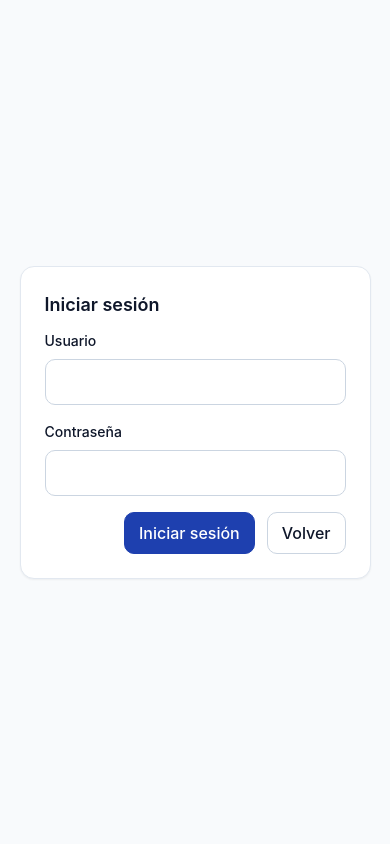
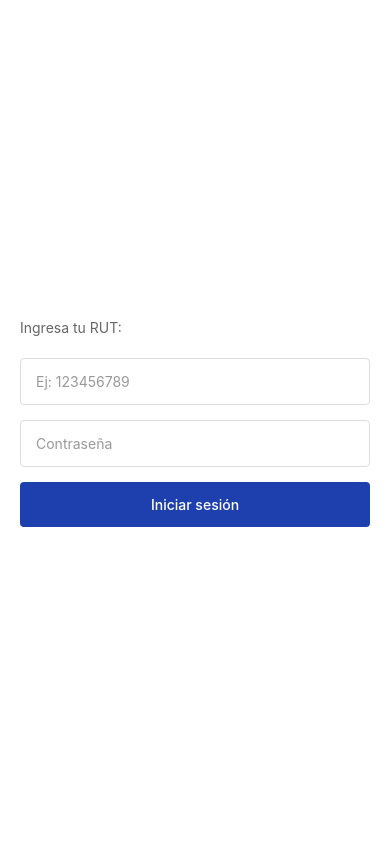
Before and after one commit to Joaquinezb/Casa_de_la_Pradera, a Django app: page /usuarios/login/ in a window 390 px wide. Run offline with Django 5.2, Linux system fonts and the light colour scheme.

Commit message:
Login corporativo

```diff
--- a/static/css/auth.css
+++ b/static/css/auth.css
@@ -23,3 +23,123 @@ body.public-page .app-content {
 .auth-error {
   margin-bottom: 1rem;
 }
+
+/* ---- Login layout específico (extraído desde login.html) ---- */
+body {
+  margin: 0;
+  padding: 0;
+  height: 100vh;
+  overflow: hidden;
+}
+
+.login-container {
+  display: flex;
+  height: 100vh;
+  width: 100%;
+}
+
+.image-section {
+  flex: 1;
+  position: relative;
+  overflow: hidden;
+}
+
+.image-section img {
+  width: 100%;
+  height: 100%;
+  object-fit: cover;
+  display: block;
+}
+
+.form-section {
+  width: 450px;
+  background: #ffffff;
+  display: flex;
+  flex-direction: column;
+  justify-content: center;
+  padding: 60px 50px;
+  box-shadow: -2px 0 10px rgba(0,0,0,0.1);
+}
+
+/* Logo removido del login */
+
+.form-title {
+  font-size: 14px;
+  color: #666;
+  margin-bottom: 20px;
+  font-weight: 400;
+}
+
+.form-group {
+  margin-bottom: 15px;
+}
+
+.form-group input {
+  width: 100%;
+  padding: 12px 15px;
+  border: 1px solid #ddd;
+  border-radius: 4px;
+  font-size: 14px;
+}
+
+.form-group input::placeholder {
+  color: #999;
+}
+
+.remember-me {
+  display: flex;
+  align-items: center;
+  margin: 20px 0;
+  font-size: 14px;
+  color: #666;
+}
+
+.remember-me input {
+  margin-right: 8px;
+}
+
+.btn-login {
+  width: 100%;
+  padding: 12px;
+  background-color: #1e40af;
+  color: white;
+  border: none;
+  border-radius: 4px;
+  font-size: 14px;
+  font-weight: 500;
+  cursor: pointer;
+  transition: background-color 0.3s;
+}
+
+.btn-login:hover {
+  background-color: #1e40af;
+}
+
+/* Enlace de recuperar clave removido del login */
+
+.footer-links {
+  display: flex;
+  justify-content: space-between;
+  margin-top: 40px;
+  font-size: 12px;
+}
+
+.footer-links a {
+  color: #666;
+  text-decoration: none;
+}
+
+.footer-links a:hover {
+  text-decoration: underline;
+}
+
+@media (max-width: 768px) {
+  .image-section {
+    display: none;
+  }
+  .form-section {
+    width: 100%;
+    box-shadow: none;
+    padding: 30px 20px;
+  }
+}
--- a/usuarios/templates/login.html
+++ b/usuarios/templates/login.html
@@ -12,33 +12,49 @@
     <link rel="stylesheet" href="{% static 'css/auth.css' %}">
 </head>
 
-<body class="app-shell public-page">
+<body>
 
-<main class="app-content">
-    <div class="card auth-card">
-        <div class="card-title">Iniciar sesión</div>
+<div class="login-container">
+    <!-- Columna izquierda: imagen -->
+    <div class="image-section">
+        <img src="{% static 'img/construccion.jpg' %}" alt="Edificio La Casa de la Pradera">
+    </div>
+
+    <!-- Columna derecha: formulario -->
+    <div class="form-section">
+
+        <div class="form-title">Ingresa tu RUT:</div>
+
         <form method="POST">
             {% csrf_token %}
+
             {% if error %}
-                <div class="badge badge--danger auth-error">{{ error }}</div>
+                <div class="auth-error">{{ error }}</div>
             {% endif %}
-            <div class="form-row">
-                <div>
-                    <label class="label" for="id_username">Usuario</label>
-                    <input id="id_username" class="form-control" type="text" name="username" required>
-                </div>
-                <div>
-                    <label class="label" for="id_password">Contraseña</label>
-                    <input id="id_password" class="form-control" type="password" name="password" required>
-                </div>
+
+            <div class="form-group">
+                <input id="id_username"
+                       type="text"
+                       name="username"
+                       placeholder="Ej: 123456789"
+                       required>
             </div>
-            <div class="form-actions">
-                <button type="submit" class="btn btn--primary">Iniciar sesión</button>
-                <a href="/" class="btn btn--ghost">Volver</a>
+
+            <div class="form-group">
+                <input id="id_password"
+                       type="password"
+                       name="password"
+                       placeholder="Contraseña"
+                       required>
             </div>
+
+
+            <button type="submit" class="btn-login">Iniciar sesión</button>
+
         </form>
+
     </div>
-</main>
+</div>
 
 <script src="https://cdn.jsdelivr.net/npm/bootstrap@5.3.2/dist/js/bootstrap.bundle.min.js"></script>
 
```
Also changed, not shown: static/css/PALETA_COLORES.md (+9 -10 lines), db.sqlite3, static/img/construccion.jpg (added).
